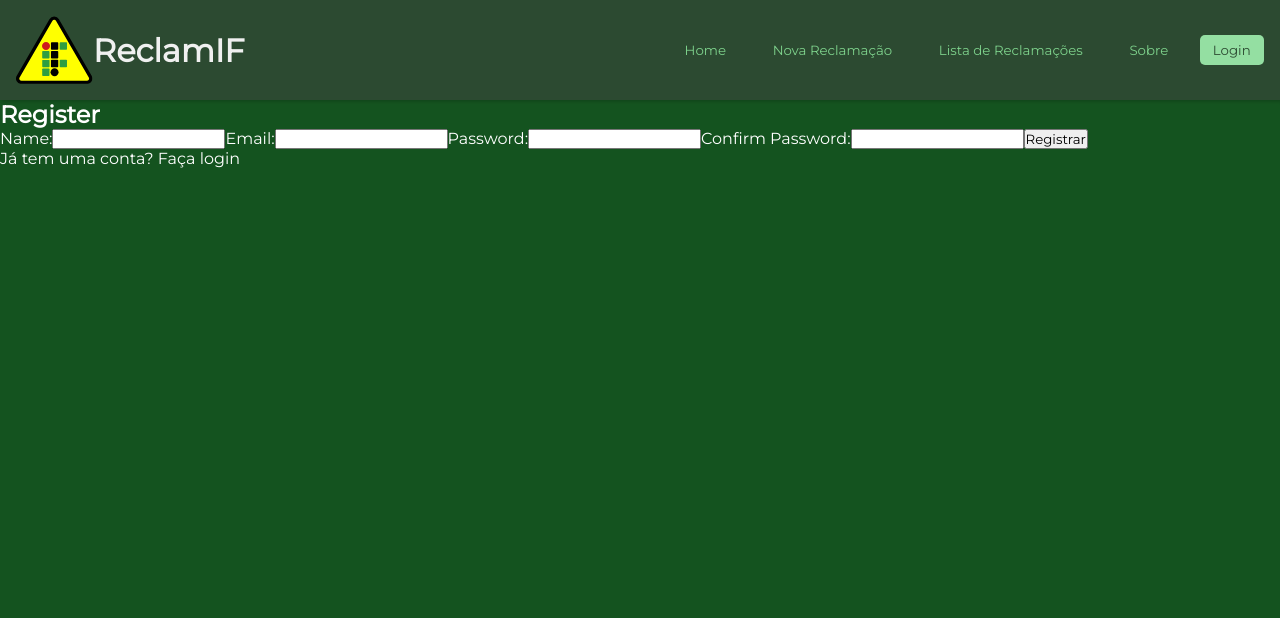
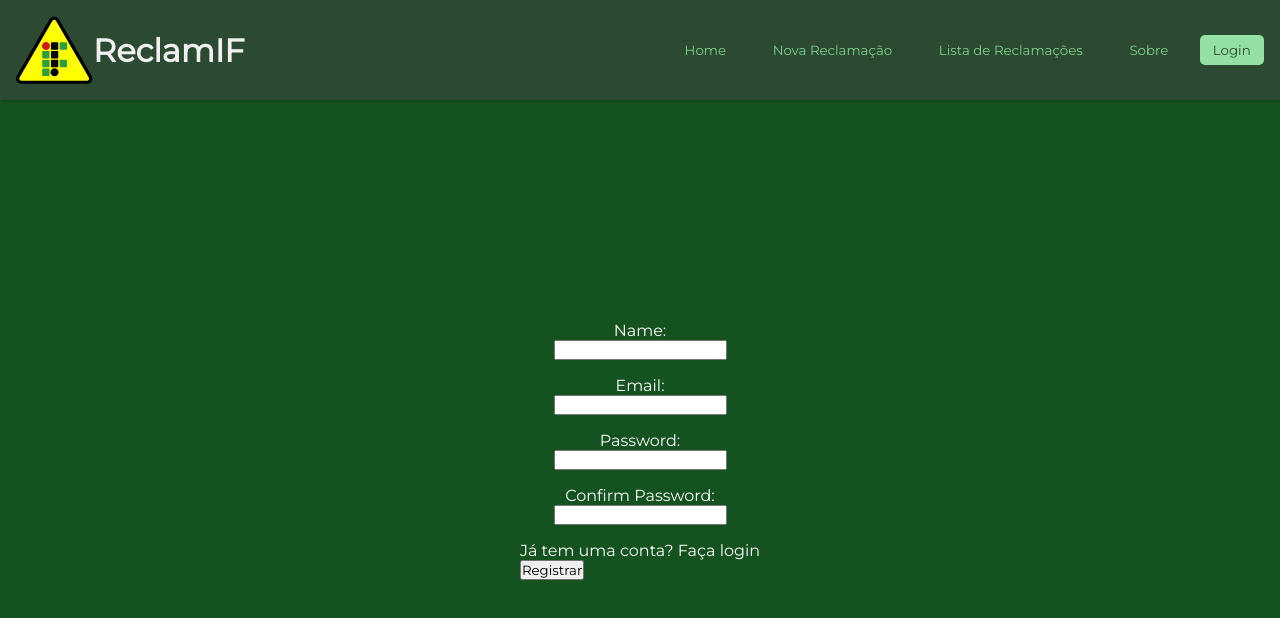
Before and after one commit to IsaqueNunes/reclamif-frontend, a React (Vite) app: page /register in a window 1280 px wide. Shown: the top 618 px of the page. Built offline with nearby package versions, Linux system fonts and the light colour scheme.

Commit message:
transform login and register to components from entry

```diff
--- a/src/App.tsx
+++ b/src/App.tsx
@@ -14,8 +14,9 @@ import { Home } from './pages/Home';
 import { Issue } from './pages/Issue';
 import { Issues } from './pages/Issues';
 import { NewIssue } from './pages/NewIssue';
-import { Register } from './pages/Register';
-import { Login } from './pages/Login';
+import { Register } from './pages/Entry/components/Register';
+import { Login } from './pages/Entry/components/Login';
+import { Entry } from './pages/Entry';
 
 const router = createBrowserRouter(
   createRoutesFromElements(
@@ -36,13 +37,12 @@ const router = createBrowserRouter(
       <Route path={'/issue'} element={<Issue />} />
       <Route path={'/about'} element={<About />} />
       <Route
-        path={'/register'}
-        element={<Register />}
-      />
-      <Route
-        path={'/login'}
-        element={<Login /> }
-      />
+        path={'/'}
+        element={<Entry />}
+      >
+        <Route path={'login'} element={<Login />} />
+        <Route path={'register'} element={<Register />} />
+      </Route>
     </Route>
   ),
 );
--- /dev/null
+++ b/src/pages/Entry/components/Login/index.tsx
@@ -0,0 +1,71 @@
+import { Link } from "react-router-dom";
+import { FieldErrors, useForm } from "react-hook-form";
+import { yupResolver } from "@hookform/resolvers/yup";
+
+import axios from "axios";
+
+import { LoginFormValidation } from "../../../../utils/validation";
+import type { LoginForm } from "../../../../utils/validation";
+
+import styles from './login.module.css'
+import { Button } from "../../../../components/Button";
+import { useAuth } from "../../../../utils/useAuth";
+
+type User = {
+  accessToken: string;
+}
+
+export function Login() {
+  const auth = useAuth();
+
+  const { register, handleSubmit } = useForm<LoginForm>({
+    resolver: yupResolver(LoginFormValidation),
+  });
+
+  const onSubmit = async (data: LoginForm) => {
+    const response = await axios.post<User>('http://localhost:3000/login', {
+			...data
+    });
+
+    auth?.login(response.data.accessToken);
+
+    localStorage.setItem("accessToken", response.data.accessToken)
+  };
+
+  const onErrorSubmit = (errors: FieldErrors<LoginForm>) => {
+    console.log(errors);
+  };
+
+  return (
+    <form
+      onSubmit={handleSubmit(onSubmit, onErrorSubmit)}
+      className={styles["login-form"]}
+    >
+      <div className={styles["input-container"]}>
+        <label htmlFor="email">Email:</label>
+        <input
+          type="text"
+          id="email"
+          required
+          {...register("email")}
+        />
+      </div>
+
+      <div className={styles["input-container"]}>
+        <label htmlFor="password">Password:</label>
+        <input
+          type="password"
+          id="password"
+          required
+          {...register("password")}
+        />
+      </div>
+
+      <p>
+        Não tem uma conta? <br/> <Link to={'/register'}>Faça seu cadastro</Link>
+      </p>
+
+      <Button type="submit" variation="solid">Login</Button>
+    </form>
+  );
+}
--- a/src/pages/Login/login.module.css
+++ b/src/pages/Entry/components/Login/login.module.css
@@ -1,10 +1,3 @@
-#main-login {
-    display: flex;
-    flex-direction: column;
-    align-items: center;
-    justify-content: center;
-}
-
 #login-form {
     display: flex;
     flex-direction: column;
--- a/src/pages/Register.tsx
+++ b/src/pages/Entry/components/Register/index.tsx
@@ -2,10 +2,11 @@
 import { FieldErrors, useForm } from "react-hook-form";
 import { yupResolver } from "@hookform/resolvers/yup";
 
-import { RegisterFormValidation } from "../utils/validation";
-import type { RegisterForm } from "../utils/validation";
+import { RegisterFormValidation } from "../../../../utils/validation";
+import type { RegisterForm } from "../../../../utils/validation";
 import axios from "axios";
 import { Link } from "react-router-dom";
+import styles from './register.module.css'
 
 export function Register() {
   const { register, handleSubmit } = useForm<RegisterForm>({
@@ -28,43 +29,48 @@ export function Register() {
   };
 
   return (
-    <main>
-      <h2>Register</h2>
-      <form onSubmit={handleSubmit(onSubmit, onErrorSubmit)}>
+    <form onSubmit={handleSubmit(onSubmit, onErrorSubmit)}>
+      <div className={styles["input-container"]}>
         <label htmlFor="name">Name:</label>
         <input
           type="text"
           id="name"
           {...register("name")}
         />
+      </div>
 
+      <div className={styles["input-container"]}>
         <label htmlFor="email">Email:</label>
         <input
           type="text"
           id="email"
           {...register("email")}
         />
+      </div>
 
+      <div className={styles["input-container"]}>
         <label htmlFor="password">Password:</label>
         <input
           type="password"
           id="password"
           {...register("password")}
         />
+      </div>
 
+      <div className={styles["input-container"]}>
         <label htmlFor="confirmPassword">Confirm Password:</label>
         <input
           type="password"
           id="confirmPassword"
           {...register("confirmPassword")}
         />
-
-        <button type="submit">Registrar</button>
-      </form>
+      </div>
 
       <p>
         Já tem uma conta? <Link to={'/login'}>Faça login</Link>
       </p>
-    </main>
+
+      <button type="submit">Registrar</button>
+    </form>
   );
 }
--- /dev/null
+++ b/src/pages/Entry/components/Register/register.module.css
@@ -0,0 +1,12 @@
+#register-form {
+    display: flex;
+    flex-direction: column;
+    justify-content: center;
+}
+
+.input-container {
+    display: flex;
+    flex-direction: column;
+    align-items: center;
+    margin-bottom: 1em;
+}
--- /dev/null
+++ b/src/pages/Entry/entry.module.css
@@ -0,0 +1,6 @@
+#main-entry {
+    display: flex;
+    flex-direction: column;
+    align-items: center;
+    justify-content: center;
+}
--- /dev/null
+++ b/src/pages/Entry/index.tsx
@@ -0,0 +1,10 @@
+import { Outlet } from 'react-router-dom';
+import styles from './entry.module.css'
+
+export function Entry() {
+  return (
+    <main id={styles["main-entry"]}>
+      <Outlet />
+    </main>
+  );
+}
--- a/src/pages/Login/index.tsx
+++ /dev/null
@@ -1,75 +0,0 @@
-import { Link } from "react-router-dom";
-import { FieldErrors, useForm } from "react-hook-form";
-import { yupResolver } from "@hookform/resolvers/yup";
-
-import axios from "axios";
-
-import { LoginFormValidation } from "../../utils/validation";
-import type { LoginForm } from "../../utils/validation";
-
-import styles from './login.module.css'
-import { Button } from "../../components/Button";
-import { useAuth } from "../../utils/useAuth";
-
-type User = {
-  accessToken: string;
-}
-
-export function Login() {
-  const auth = useAuth();
-
-  const { register, handleSubmit } = useForm<LoginForm>({
-    resolver: yupResolver(LoginFormValidation),
-  });
-
-  const onSubmit = async (data: LoginForm) => {
-    const response = await axios.post<User>('http://localhost:3000/login', {
-			...data
-    });
-
-    console.log(response.data.accessToken)
-
-    auth?.login(response.data.accessToken);
-
-    localStorage.setItem("accessToken", response.data.accessToken)
-  };
-
-  const onErrorSubmit = (errors: FieldErrors<LoginForm>) => {
-    console.log(errors);
-  };
-
-  return (
-    <main id={styles["main-login"]}>
-      <form
-        onSubmit={handleSubmit(onSubmit, onErrorSubmit)}
-        className={styles["login-form"]}
-      >
-        <div className={styles["input-container"]}>
-          <label htmlFor="email">Email:</label>
-          <input
-            type="text"
-            id="email"
-            required
-            {...register("email")}
-          />
-        </div>
-
-        <div className={styles["input-container"]}>
-          <label htmlFor="password">Password:</label>
-          <input
-            type="password"
-            id="password"
-            required
-            {...register("password")}
-          />
-        </div>
-
-        <p>
-          Não tem uma conta? <br/> <Link to={'/register'}>Faça seu cadastro</Link>
-        </p>
-
-        <Button type="submit" variation="solid">Login</Button>
-      </form>
-    </main>
-  );
-}
```
